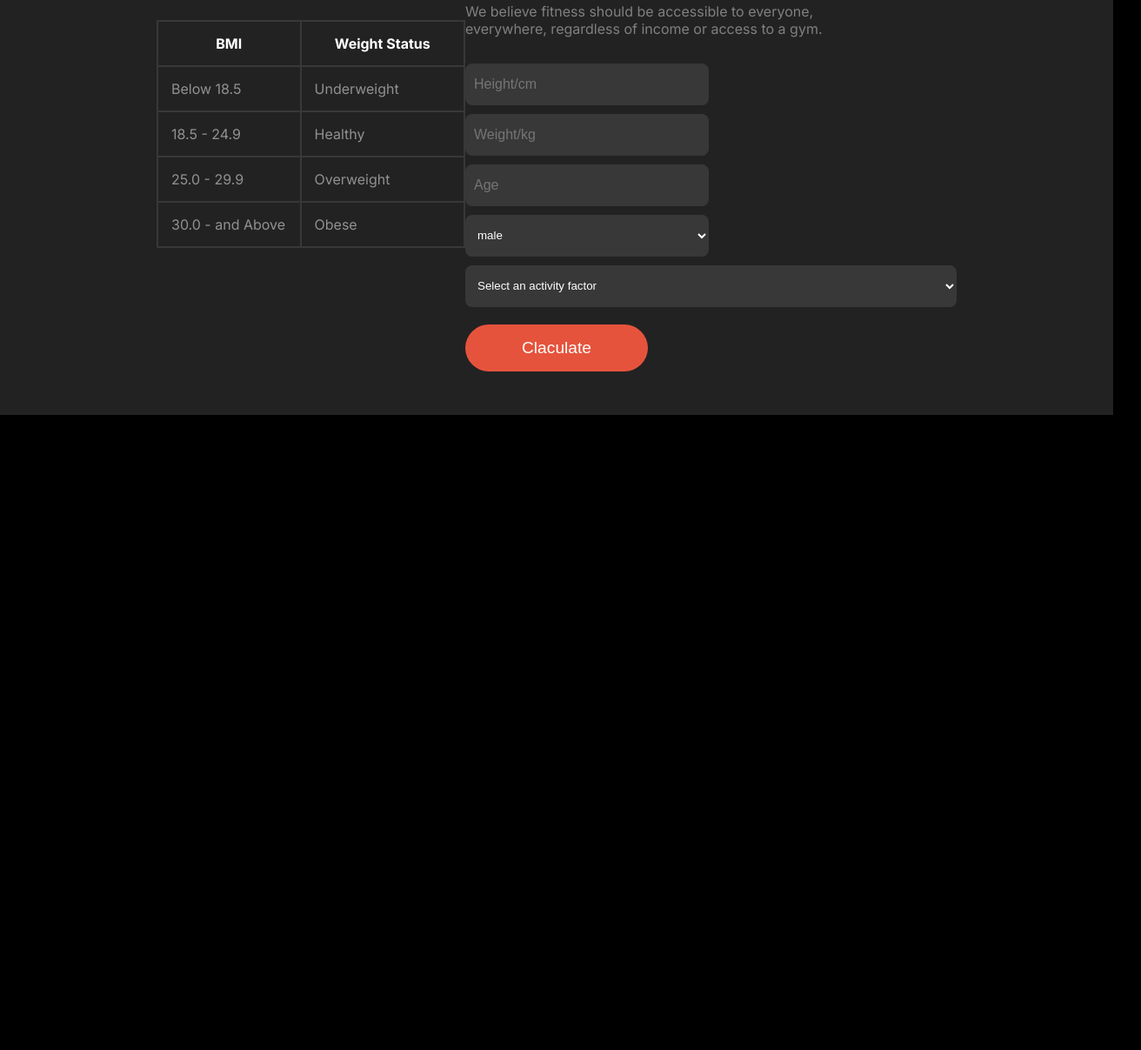
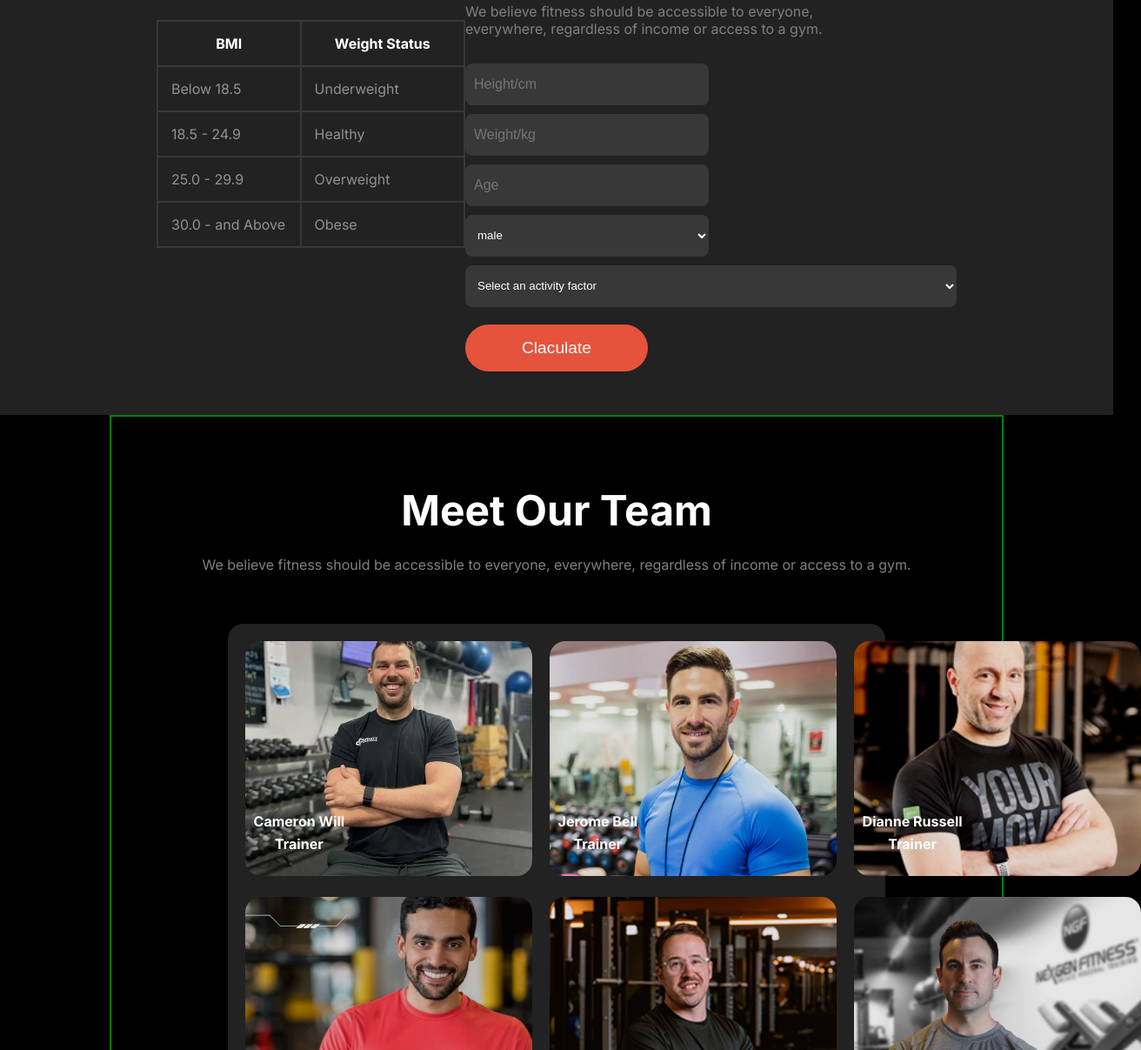
Before and after one commit to ar-sayem/A2-fitness-gym, a plain HTML site: page index.html in a window 1280 px wide. Shown: the part 2447-3654 px from the top of the page at 87% size, 1312 px wide, since content can reach past the window. Before the commit the page ends 2924 px from the top, so only its background shows below. Drawn offline with Linux system fonts and the light colour scheme; a web font is replaced by a local one.

Commit message:
added team section

```diff
--- a/index.html
+++ b/index.html
@@ -125,6 +125,77 @@
         </section>
         <!-- ........BMI section end ........-->
 
+         <!-- trainer-section -->
+         <section id=" our-team" class="container">
+            <div class="team-title-container">
+                <h3 class="team-title font-2" >Meet Our Team</h3>
+                <p class="font-3">We believe fitness should be accessible to everyone, everywhere, regardless of income or access to a gym.
+
+                </p>
+            </div>
+
+            <div class="team-img-container">
+
+                <div class="img-card">
+
+                    <img class="trainer-img" src="./assets/trainer1.png" alt="">
+                    <div class="trainer-name">
+                        <p class="name">Cameron Will</p>
+                        <p class="font-">Trainer</p>
+                    </div>
+                </div>
+
+                <div class="img-card">
+
+                    <img class="trainer-img" src="./assets/trainer2.png" alt="">
+                    <div class="trainer-name">
+                        <p class="name">Jerome Bell</p>
+                        <p class="font-">Trainer</p>
+                    </div>
+                </div>
+
+                <div class="img-card">
+
+                    <img class="trainer-img" src="./assets/trainer3.png" alt="">
+                    <div class="trainer-name">
+                        <p class="name">Dianne Russell</p>
+                        <p class="font-">Trainer</p>
+                    </div>
+                </div>
+
+
+                <div class="img-card">
+
+                    <img class="trainer-img" src="./assets/trainer4.png" alt="">
+                    <div class="trainer-name">
+                        <p class="name">Cody Fisher</p>
+                        <p class="font-">Trainer</p>
+                    </div>
+                </div>
+
+                <div class="img-card">
+
+                    <img class="trainer-img" src="./assets/trainer5.png" alt="">
+                    <div class="trainer-name">
+                        <p class="name">Theresa Webb</p>
+                        <p class="font-">Trainer</p>
+                    </div>
+                </div>
+
+                <div class="img-card">
+
+                    <img class="trainer-img" src="./assets/trainer6.png" alt="">
+                    <div class="trainer-name">
+                        <p class="name">Darrell Steward</p>
+                        <p class="font-">Trainer</p>
+                    </div>
+                </div>
+
+            </div>
+
+
+         </section>
+
 
 </header>
 </body>
--- a/style/style.css
+++ b/style/style.css
@@ -304,3 +304,44 @@ color: white;
     border-radius: 8px;
     background-color: #383838;  color: white;
 }
+
+
+/* ................trainer section................ */
+.team-title-container{
+    text-align: center;
+    line-height: 15px;
+    margin-top: 100px;
+    margin-bottom: 60px;
+
+}
+.team-img-container{
+    background-color: #222222;
+    width: 70%;
+    margin: 0 auto;
+    padding: 20px;
+    border-radius: 18px;
+    display: grid;
+    grid-template-columns: repeat(3,1fr);
+    gap: 20px;
+}
+
+.img-card{
+    /* width: 330px;
+    height: 280px; */
+    position: relative;
+
+}
+.trainer-img{
+    width: 330px;
+    height: 270px;
+     object-fit: cover;
+    filter: brightness(.9) ;
+    border-radius: 18px;
+    }
+    .trainer-name{
+        position: absolute;
+        bottom: 20px;
+        left: 10px;
+        line-height:10px;
+        font-weight:700 ;
+    }
```
